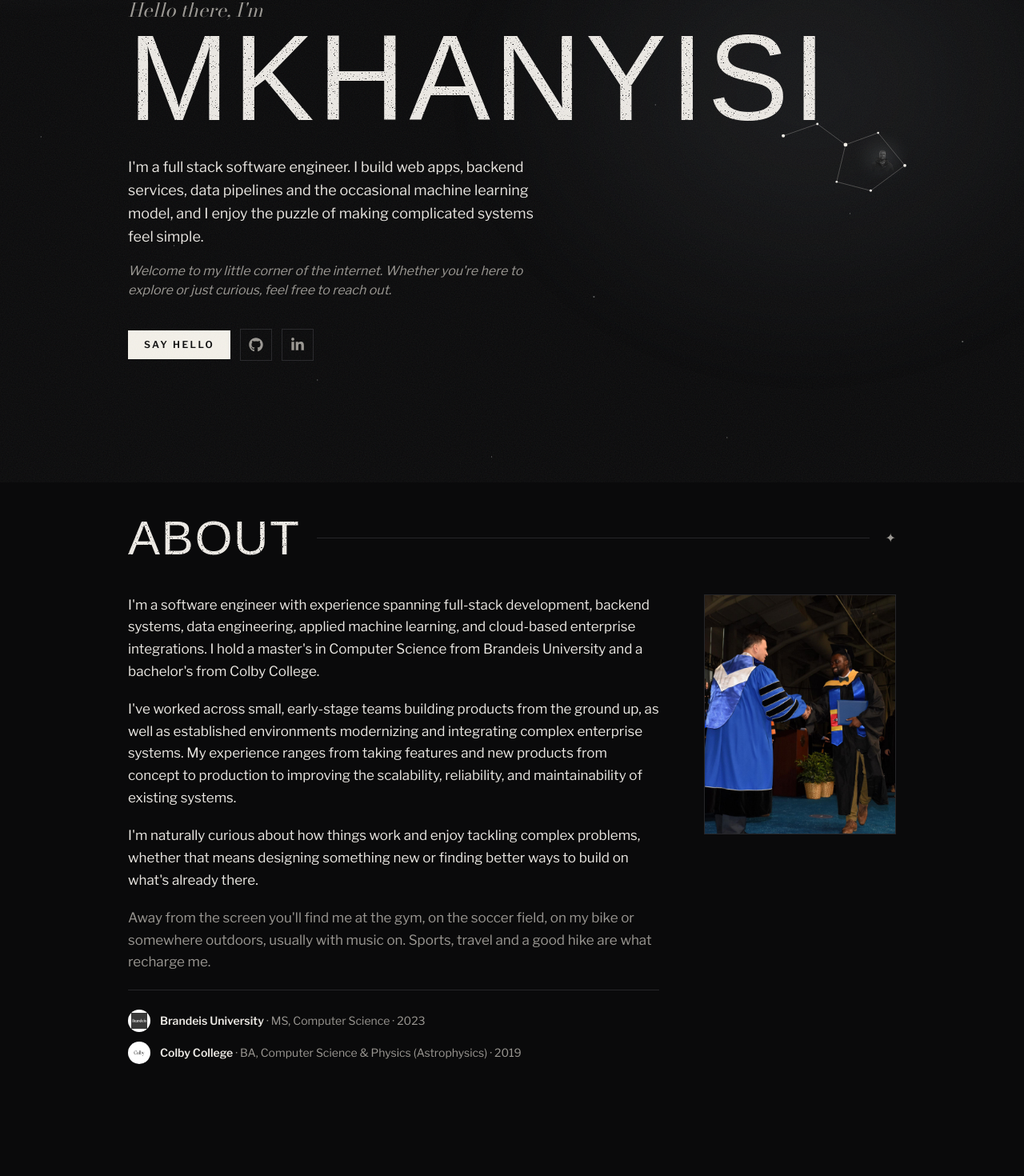
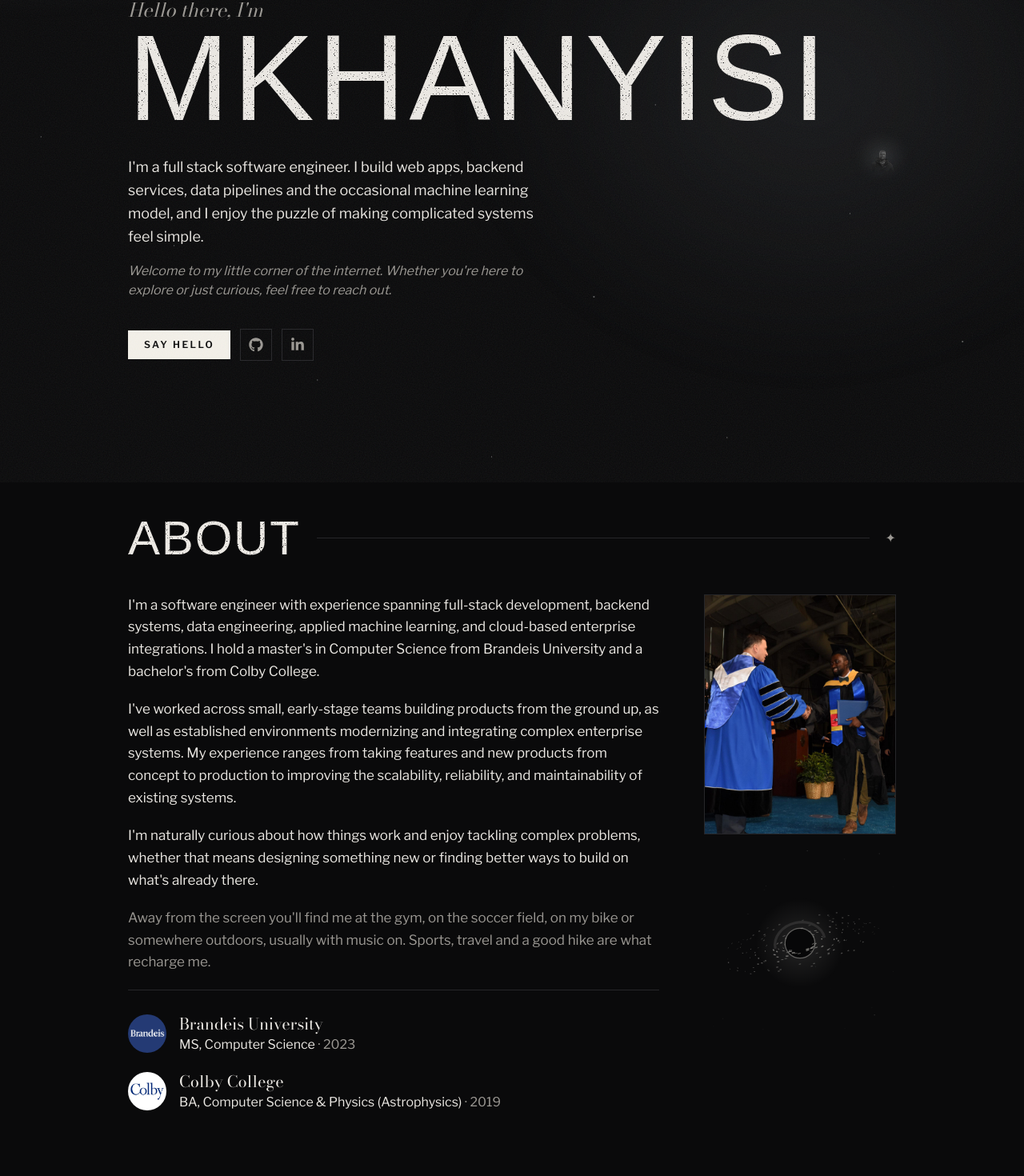
Before and after one commit to mkhanyisig/personal-portfolio, a Next.js app: page / in a window 1280 px wide. Shown: the part 197-1667 px from the top of the page at 80% size. Built offline with nearby package versions, Linux system fonts and the light colour scheme; a web font is replaced by a local one.

Commit message:
fix verbiage and aesthetics

```diff
--- a/src/app/components/About.jsx
+++ b/src/app/components/About.jsx
@@ -1,4 +1,5 @@
 import Image from 'next/image';
+import BlackHole from './BlackHole';
 import Logo from './Logo';
 import Reveal from './Reveal';
 import Section from './Section';
@@ -9,20 +10,24 @@ const About = () => (
     <div className="grid gap-12 md:grid-cols-[1fr_15rem] md:gap-14">
       <Reveal className="max-w-2xl space-y-5 text-[17px] leading-relaxed">
         <p>
-          I'm a software engineer with experience spanning full-stack development, backend systems,
-          data engineering, applied machine learning, and cloud-based enterprise integrations.
-          I hold a master's in Computer Science from Brandeis University and a bachelor's
-          from Colby College.
+          I'm a software engineer with experience spanning full-stack
+          development, backend systems, data engineering, applied machine
+          learning, and cloud-based enterprise integrations. I hold a master's
+          in Computer Science from Brandeis University and a bachelor's from
+          Colby College.
         </p>
         <p>
-          I've worked across small, early-stage teams building products from the ground up, as well
-          as established environments modernizing and integrating complex enterprise systems.
-          My experience ranges from taking features and new products from concept to production
-          to improving the scalability, reliability, and maintainability of existing systems.
+          I've worked across small, early-stage teams building products from the
+          ground up, as well as established environments modernizing and
+          integrating complex enterprise systems. My experience ranges from
+          taking features and new products from concept to production to
+          improving the scalability, reliability, and maintainability of
+          existing systems.
         </p>
         <p>
-          I'm naturally curious about how things work and enjoy tackling complex problems, whether
-          that means designing something new or finding better ways to build on what's already there.
+          I'm naturally curious about how things work and enjoy tackling complex
+          problems, whether that means designing something new or finding better
+          ways to build on what's already there.
         </p>
         <p className="text-muted">
           Away from the screen you&apos;ll find me at the gym, on the soccer
@@ -30,23 +35,30 @@ const About = () => (
           Sports, travel and a good hike are what recharge me.
         </p>
 
-        <ul className="space-y-3 border-t border-line pt-6">
+        <ul className="space-y-5 border-t border-line pt-7">
           {education.map((school) => (
-            <li key={school.organization} className="flex items-center gap-3">
-              <Logo src={school.logo} name={school.organization} size={28} />
-              <p className="text-sm">
-                <span className="font-semibold">{school.organization}</span>
-                <span className="text-muted">
-                  {' '}
-                  · {school.degree} · {school.year}
-                </span>
-              </p>
+            <li key={school.organization} className="flex items-center gap-4">
+              <Logo
+                src={school.logo}
+                name={school.organization}
+                size={48}
+                fill
+                color
+              />
+              <div>
+                <p className="font-serif text-xl">{school.organization}</p>
+                <p className="text-base">
+                  {school.degree}
+                  <span className="text-muted"> · {school.year}</span>
+                </p>
+              </div>
             </li>
           ))}
         </ul>
       </Reveal>
 
-      <Reveal delay={120} className="max-w-[15rem]">
+      {/* Photo with the black hole beneath it, both flush to the right edge. */}
+      <Reveal delay={120} className="ml-auto w-full max-w-[15rem]">
         <div className="relative aspect-[4/5] overflow-hidden border border-line">
           <Image
             src="/images/grad.jpeg"
@@ -56,6 +68,7 @@ const About = () => (
             className="object-cover object-[72%_40%]"
           />
         </div>
+        <BlackHole className="mt-4 block h-60 w-full opacity-50" />
       </Reveal>
     </div>
   </Section>
--- /dev/null
+++ b/src/app/components/BlackHole.jsx
@@ -0,0 +1,213 @@
+'use client';
+import { useEffect, useRef } from 'react';
+
+// A small, quiet black hole: stars on tilted orbits spiral inward (faster as
+// they get closer, roughly Keplerian), pass behind the shadow, and are
+// replaced at the outer edge. Black and white, decorative only.
+//
+// Performance: one <canvas>, ~150 particles, paused when off-screen or when
+// the tab is hidden. With prefers-reduced-motion it draws a single still frame.
+
+const PARTICLES = 150;
+const BACKGROUND_STARS = 28;
+const TILT = 0.3; // how flat the disk looks (1 = face-on)
+const ROTATION = -0.22; // radians, tilts the whole disk slightly
+
+const rand = (min, max) => min + Math.random() * (max - min);
+
+const BlackHole = ({ className = '' }) => {
+  const canvasRef = useRef(null);
+
+  useEffect(() => {
+    const canvas = canvasRef.current;
+    const ctx = canvas?.getContext('2d');
+    if (!ctx) return undefined;
+
+    const reduceMotion = window.matchMedia(
+      '(prefers-reduced-motion: reduce)',
+    ).matches;
+
+    let w = 0;
+    let h = 0;
+    let rs = 0; // shadow radius
+    let rMax = 0;
+    let particles = [];
+    let stars = [];
+
+    const spawn = (outer) => {
+      const r = outer ? rand(rMax * 0.75, rMax) : rand(rs * 1.6, rMax);
+      return {
+        r,
+        theta: rand(0, Math.PI * 2),
+        size: rand(0.5, 1.5),
+        drift: rand(0.6, 1.4),
+      };
+    };
+
+    const resize = () => {
+      const rect = canvas.getBoundingClientRect();
+      const dpr = Math.min(window.devicePixelRatio || 1, 2);
+      w = rect.width;
+      h = rect.height;
+      canvas.width = Math.round(w * dpr);
+      canvas.height = Math.round(h * dpr);
+      ctx.setTransform(dpr, 0, 0, dpr, 0, 0);
+      rs = Math.min(w, h) * 0.075;
+      rMax = Math.min(w, h) * 0.46;
+      particles = Array.from({ length: PARTICLES }, () => spawn(false));
+      stars = Array.from({ length: BACKGROUND_STARS }, () => ({
+        x: rand(0, w),
+        y: rand(0, h),
+        size: rand(0.4, 1.2),
+        phase: rand(0, Math.PI * 2),
+      }));
+    };
+
+    const project = (r, theta) => {
+      const x = r * Math.cos(theta);
+      const y = r * Math.sin(theta) * TILT;
+      const cos = Math.cos(ROTATION);
+      const sin = Math.sin(ROTATION);
+      return [w / 2 + x * cos - y * sin, h / 2 + x * sin + y * cos];
+    };
+
+    const drawParticle = (p, ink, front) => {
+      // Orbital speed grows toward the centre, so close stars streak.
+      const omega = 0.9 * Math.pow(rs / p.r, 1.5);
+      const [x, y] = project(p.r, p.theta);
+      const [tx, ty] = project(p.r, p.theta - omega * 0.35);
+      const closeness = Math.min(1, (rs * 2.2) / p.r);
+      const alpha = (front ? 0.25 : 0.15) + 0.7 * closeness;
+      ctx.strokeStyle = `rgba(${ink}, ${alpha})`;
+      ctx.lineWidth = p.size;
+      ctx.beginPath();
+      ctx.moveTo(tx, ty);
+      ctx.lineTo(x, y);
+      ctx.stroke();
+    };
+
+    const frame = (t, dt) => {
+      const dark = document.documentElement.classList.contains('dark');
+      const ink = dark ? '244, 241, 234' : '17, 17, 17';
+      const shadow = dark ? '#050506' : '#111111';
+
+      ctx.clearRect(0, 0, w, h);
+
+      // Distant background stars, slowly twinkling.
+      for (const s of stars) {
+        const a = 0.25 + 0.25 * Math.sin(t / 1400 + s.phase);
+        ctx.fillStyle = `rgba(${ink}, ${a})`;
+        ctx.fillRect(s.x, s.y, s.size, s.size);
+      }
+
+      // Advance the disk: orbit and slowly fall inward.
+      for (const p of particles) {
+        const omega = 0.9 * Math.pow(rs / p.r, 1.5);
+        p.theta += omega * dt;
+        p.r -= rs * 0.035 * p.drift * (rMax / p.r) * dt;
+        if (p.r < rs * 1.15) Object.assign(p, spawn(true));
+      }
+
+      // Back half of the disk (behind the hole).
+      for (const p of particles)
+        if (Math.sin(p.theta) < 0) drawParticle(p, ink, false);
+
+      // Soft glow, shadow and photon ring.
+      const cx = w / 2;
+      const cy = h / 2;
+      const glow = ctx.createRadialGradient(cx, cy, rs, cx, cy, rs * 3.2);
+      glow.addColorStop(0, `rgba(${ink}, 0.16)`);
+      glow.addColorStop(1, `rgba(${ink}, 0)`);
+      ctx.fillStyle = glow;
+      ctx.beginPath();
+      ctx.arc(cx, cy, rs * 3.2, 0, Math.PI * 2);
+      ctx.fill();
+
+      // Light bent over the top of the hole (the lensed far side of the disk).
+      ctx.save();
+      ctx.translate(cx, cy);
+      ctx.rotate(ROTATION);
+      ctx.strokeStyle = `rgba(${ink}, 0.22)`;
+      ctx.lineWidth = rs * 0.18;
+      ctx.beginPath();
+      ctx.ellipse(0, 0, rs * 1.75, rs * 1.45, 0, Math.PI, Math.PI * 2);
+      ctx.stroke();
+      ctx.restore();
+
+      ctx.fillStyle = shadow;
+      ctx.beginPath();
+      ctx.arc(cx, cy, rs, 0, Math.PI * 2);
+      ctx.fill();
+
+      ctx.strokeStyle = `rgba(${ink}, 0.7)`;
+      ctx.lineWidth = 1.2;
+      ctx.beginPath();
+      ctx.arc(cx, cy, rs * 1.04, 0, Math.PI * 2);
+      ctx.stroke();
+
+      // Front half of the disk (in front of the hole).
+      for (const p of particles)
+        if (Math.sin(p.theta) >= 0) drawParticle(p, ink, true);
+    };
+
+    resize();
+
+    if (reduceMotion) {
+      frame(0, 0);
+      return undefined;
+    }
+
+    let raf = 0;
+    let last = 0;
+    let visible = true;
+
+    const loop = (t) => {
+      const dt = Math.min((t - (last || t)) / 1000, 0.05);
+      last = t;
+      frame(t, dt);
+      raf = requestAnimationFrame(loop);
+    };
+    const start = () => {
+      if (!raf && visible && !document.hidden) {
+        last = 0;
+        raf = requestAnimationFrame(loop);
+      }
+    };
+    const stop = () => {
+      cancelAnimationFrame(raf);
+      raf = 0;
+    };
+
+    const io = new IntersectionObserver(([entry]) => {
+      visible = entry.isIntersecting;
+      if (visible) start();
+      else stop();
+    });
+    io.observe(canvas);
+
+    const onVisibility = () => (document.hidden ? stop() : start());
+    document.addEventListener('visibilitychange', onVisibility);
+
+    const ro = new ResizeObserver(() => resize());
+    ro.observe(canvas);
+
+    start();
+
+    return () => {
+      stop();
+      io.disconnect();
+      ro.disconnect();
+      document.removeEventListener('visibilitychange', onVisibility);
+    };
+  }, []);
+
+  return (
+    <canvas
+      ref={canvasRef}
+      aria-hidden="true"
+      className={`pointer-events-none ${className}`}
+    />
+  );
+};
+
+export default BlackHole;
--- a/src/app/components/Constellation.jsx
+++ /dev/null
@@ -1,47 +0,0 @@
-// A small decorative constellation for the hero. Purely ornamental.
-const STARS = [
-  [12, 30, 2.2],
-  [58, 14, 1.6],
-  [96, 42, 2.6],
-  [140, 26, 1.4],
-  [176, 70, 2],
-  [130, 104, 1.6],
-  [84, 92, 1.4],
-];
-const LINES = [
-  [0, 1],
-  [1, 2],
-  [2, 3],
-  [3, 4],
-  [4, 5],
-  [5, 6],
-  [6, 2],
-];
-
-const Constellation = ({ className = '' }) => (
-  <svg
-    viewBox="0 0 190 120"
-    className={className}
-    aria-hidden="true"
-    focusable="false"
-  >
-    <g stroke="var(--accent)" strokeWidth="0.6" opacity="0.45">
-      {LINES.map(([a, b]) => (
-        <line
-          key={`${a}-${b}`}
-          x1={STARS[a][0]}
-          y1={STARS[a][1]}
-          x2={STARS[b][0]}
-          y2={STARS[b][1]}
-        />
-      ))}
-    </g>
-    <g fill="var(--accent)">
-      {STARS.map(([x, y, r]) => (
-        <circle key={`${x}-${y}`} cx={x} cy={y} r={r} />
-      ))}
-    </g>
-  </svg>
-);
-
-export default Constellation;
--- a/src/app/components/Contact.jsx
+++ b/src/app/components/Contact.jsx
@@ -18,7 +18,7 @@ const Contact = () => (
           rel="noreferrer"
           className="btn-primary"
         >
-          Book a call
+          Get In Touch
         </a>
         <a
           href={LINKEDIN_URL}
--- a/src/app/components/Hero.jsx
+++ b/src/app/components/Hero.jsx
@@ -1,6 +1,5 @@
 import Image from 'next/image';
 import { FaGithub, FaLinkedinIn } from 'react-icons/fa6';
-import Constellation from './Constellation';
 import Reveal from './Reveal';
 import { GITHUB_URL, LINKEDIN_URL } from '../data/site';
 
@@ -64,7 +63,6 @@ const Hero = () => (
       </Reveal>
 
       <Reveal delay={150} className="relative mx-auto w-full max-w-[20rem]">
-        <Constellation className="absolute -right-6 -top-10 hidden w-44 md:block" />
         {/* Backlit portrait that fades into the dark, like a figure in smoke. */}
         <div
           aria-hidden="true"
--- a/src/app/components/Logo.jsx
+++ b/src/app/components/Logo.jsx
@@ -1,8 +1,10 @@
 import Image from 'next/image';
 
-// Organization mark in black and white: the logo when we have one,
-// otherwise a monogram.
-const Logo = ({ src, name, size = 32 }) => (
+// Organization mark: the logo when we have one, otherwise a monogram.
+// By default it's black and white with a little padding (matches the noir
+// theme). `fill` makes the image cover the whole circle; `color` keeps the
+// original colours.
+const Logo = ({ src, name, size = 32, fill = false, color = false }) => (
   <span
     className="flex flex-none items-center justify-center overflow-hidden rounded-full bg-white"
     style={{ width: size, height: size }}
@@ -13,7 +15,7 @@ const Logo = ({ src, name, size = 32 }) => (
         alt=""
         width={size}
         height={size}
-        className="h-full w-full object-contain p-1 grayscale"
+        className={`h-full w-full ${fill ? 'object-cover' : 'object-contain p-1'} ${color ? '' : 'grayscale'}`}
       />
     ) : (
       <span aria-hidden="true" className="font-serif text-base text-black">
--- a/src/app/data/experience.js
+++ b/src/app/data/experience.js
@@ -3,7 +3,7 @@
 
 export const roles = [
   {
-    role: 'Full Stack Engineer',
+    role: 'Full Stack Developer',
     period: 'Recent',
     line: '',
   },
```
